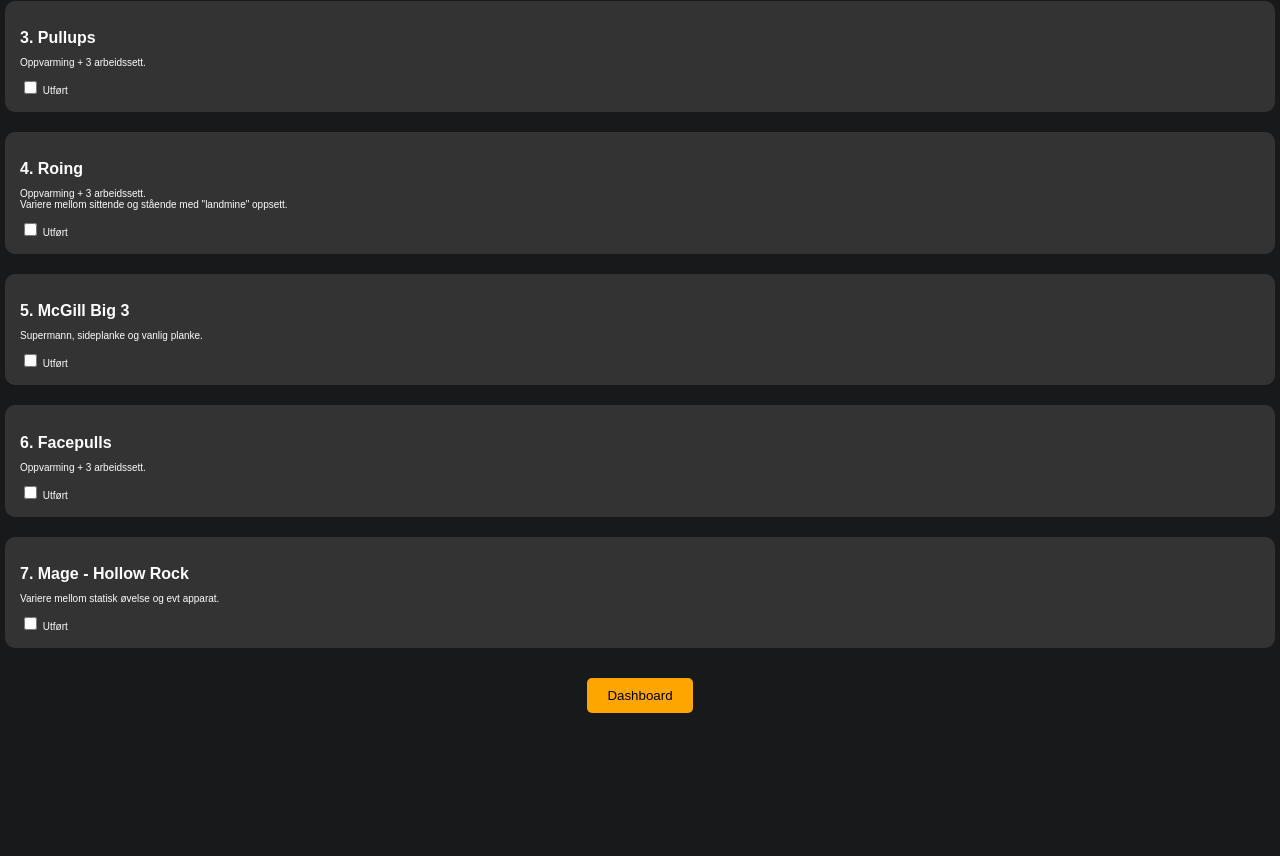
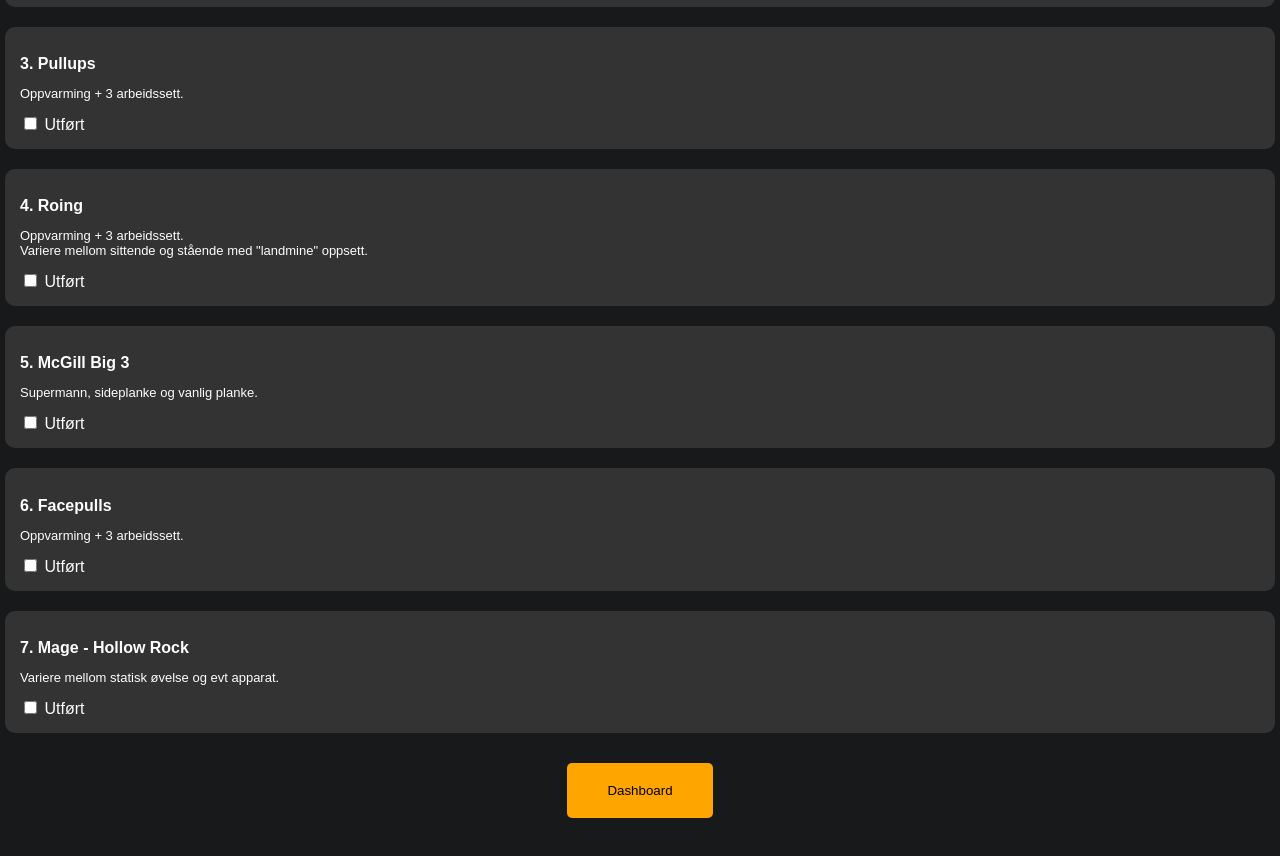
Before and after one commit to Kaardal88/St-l, a plain HTML site: page dag1.html in a window 1280 px wide. Shown: the part 364-1220 px from the top of the page. Drawn offline with Linux system fonts and the light colour scheme.

Commit message:
changed font sizes

```diff
--- a/style.css
+++ b/style.css
@@ -67,7 +67,7 @@ h1 {
     color: black;
     border: none;
     border-radius: 5px;
-    padding: 10px 20px;
+    padding: 20px 40px;
     cursor: pointer;
     transition: background 0.2s;
     display: flex;
@@ -102,10 +102,10 @@ h1 {
 
 p{
     color: #fdfdfd;
-    font-size: x-small;
+    font-size: small;
 }
 
 .check{
 color: #fdfdfd;
-font-size: x-small;
+font-size: medium;
 }
```
